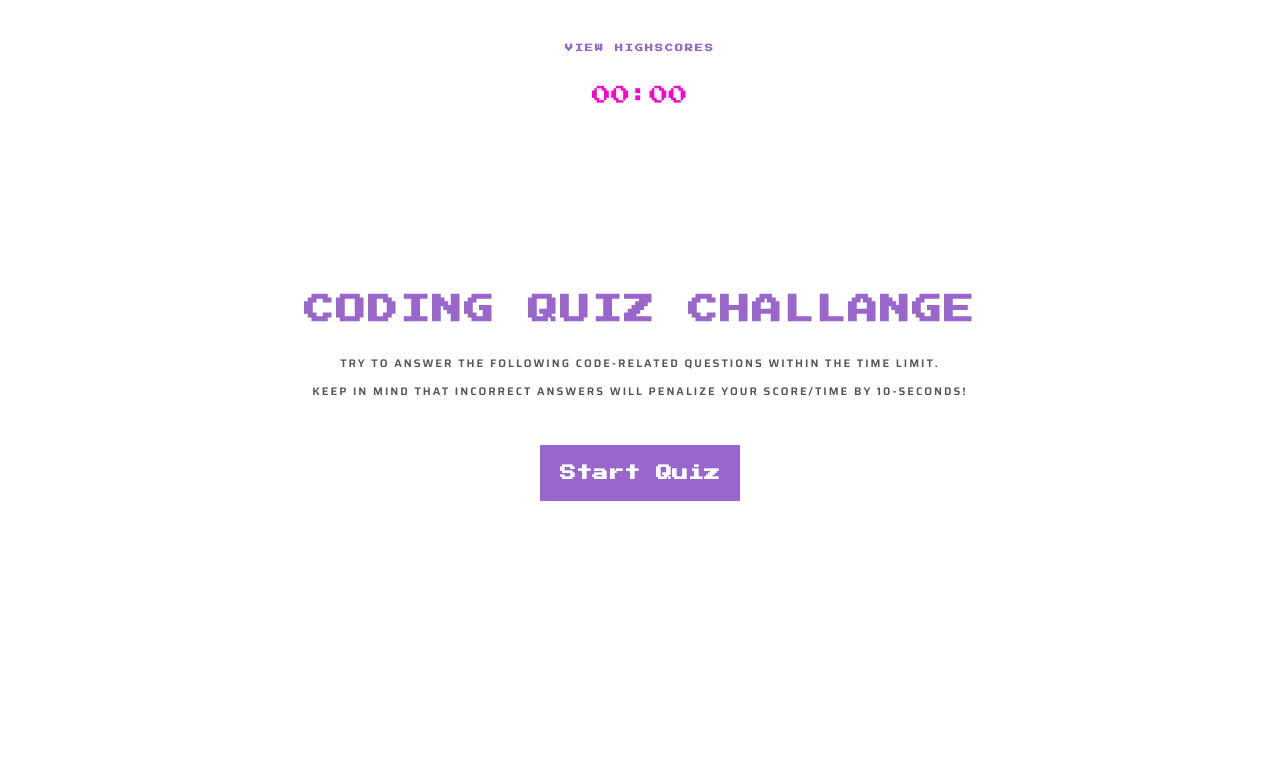
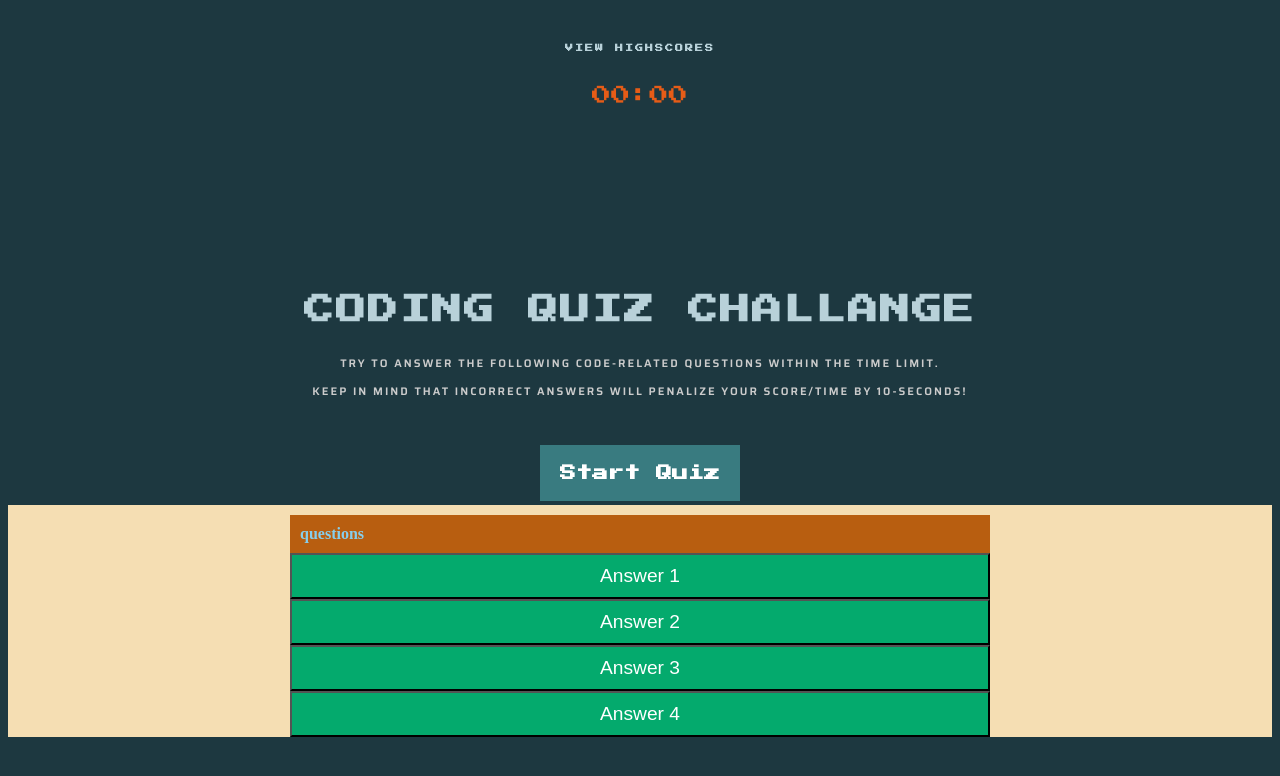
Before and after one commit to mxpux/triviaquiz, a plain HTML site: page index.html in a window 1280 px wide. Drawn offline with Linux system fonts and the light colour scheme.

Commit message:
Added quiz questions container and buttons

```diff
--- a/index.html
+++ b/index.html
@@ -28,7 +28,16 @@
     <button id="startbutton">Start Quiz</button>
     </div>
 
-
+    <div id="container">
+                <div id="containerQuiz" class="hide">
+                <div id="questions">questions</div>
+                <div id="answerChoices" class="listBtn"></div>
+                    <button class="answerBtn">Answer 1</button>
+                    <button class="answerBtn">Answer 2</button>
+                    <button class="answerBtn">Answer 3</button>
+                    <button class="answerBtn">Answer 4</button>
+                </div>
+                </div>
 
 
      </div>
--- a/style.css
+++ b/style.css
@@ -1,6 +1,11 @@
+body {
+    background-color: #1D3840;
+}
+
+
 #highscores{
     font-size: medium;
-    color: #663399;
+    color: #B8D1D9;
     text-align: center;
     padding-top: 30px;
     font-weight: bolder;
@@ -11,7 +16,7 @@ a:link {
     text-decoration: none;
     font-weight: bold;
     font-family: 'Press Start 2P', cursive;
-    color: #9966cc;
+    color: #B8D1D9;
     letter-spacing: 2px;
     font-size: 8px;
 }
@@ -19,13 +24,13 @@ a:link {
 a:visited {
     text-decoration: none;
     font-family: 'Press Start 2P', cursive;
-    color: #9966cc;
+    color: #FF7F00;
 }
 
 a:hover {
     font-family: 'Press Start 2P', cursive;
     text-decoration: none;
-    color: #ff00cc;
+    color: #E65C17;
     padding: 2px;
 }
 
@@ -34,7 +39,7 @@ a:hover {
     font-size: larger;
     font-weight: 500;
     font-family: 'Press Start 2P', cursive;
-    color: #ff00cc;
+    color: #E65C17;
     margin-top: 20;
 
 }
@@ -43,7 +48,7 @@ h1 {
     letter-spacing: 2px;
     text-align: center;
     padding: auto;
-    color: #9966cc;
+    color: #B8D1D9;
     font-family: 'Press Start 2P', cursive;
     font-size: 30px;
     padding-top: 170px;
@@ -55,7 +60,7 @@ p {
     font-family: 'Press Start 2P', cursive;
     font-family: 'Saira', sans-serif;
     text-align: center;
-    color: #555555;
+    color: #cccccc;
     letter-spacing: 2px;
 }
 
@@ -65,7 +70,7 @@ p {
 }
 
 #startbutton {
-    background-color: #9966cc;
+    background-color: #397B80;
     border: none;
     color: white;
     padding: 20px 20px 20px 20px;
@@ -81,6 +86,44 @@ p {
 }
 
 #startbutton:hover {
-    background-color: #ff00cc;
+    background-color: #E65C17;
     font-style: oblique;
 }
+
+#container {
+    background-color: wheat;
+    display: flex;
+    align-items: center;
+    justify-content: center;
+    padding-top: 10px;
+}
+
+#containerQuiz {
+    background-color: rgb(184, 94, 16);
+    width: 700px;
+
+}
+
+#questions {
+    font-size: medium;
+    font-weight: bold;
+    color: skyblue;
+    padding: 10px 10px 10px 10px;
+
+}
+
+.answerBtn {
+    padding-top: 60px;
+    background-color: #04AA6D;
+    color: white; /* White text */
+    font-size:larger;
+    padding: 10px 10px 10px 10px;
+    width: 100%; /* Set a width if needed */
+    display: block; /* Make the buttons appear below each other */
+
+}
+
+.answerBtn:hover {
+    background-color: #3d09ca;
+    font-style: oblique;
+}
```
